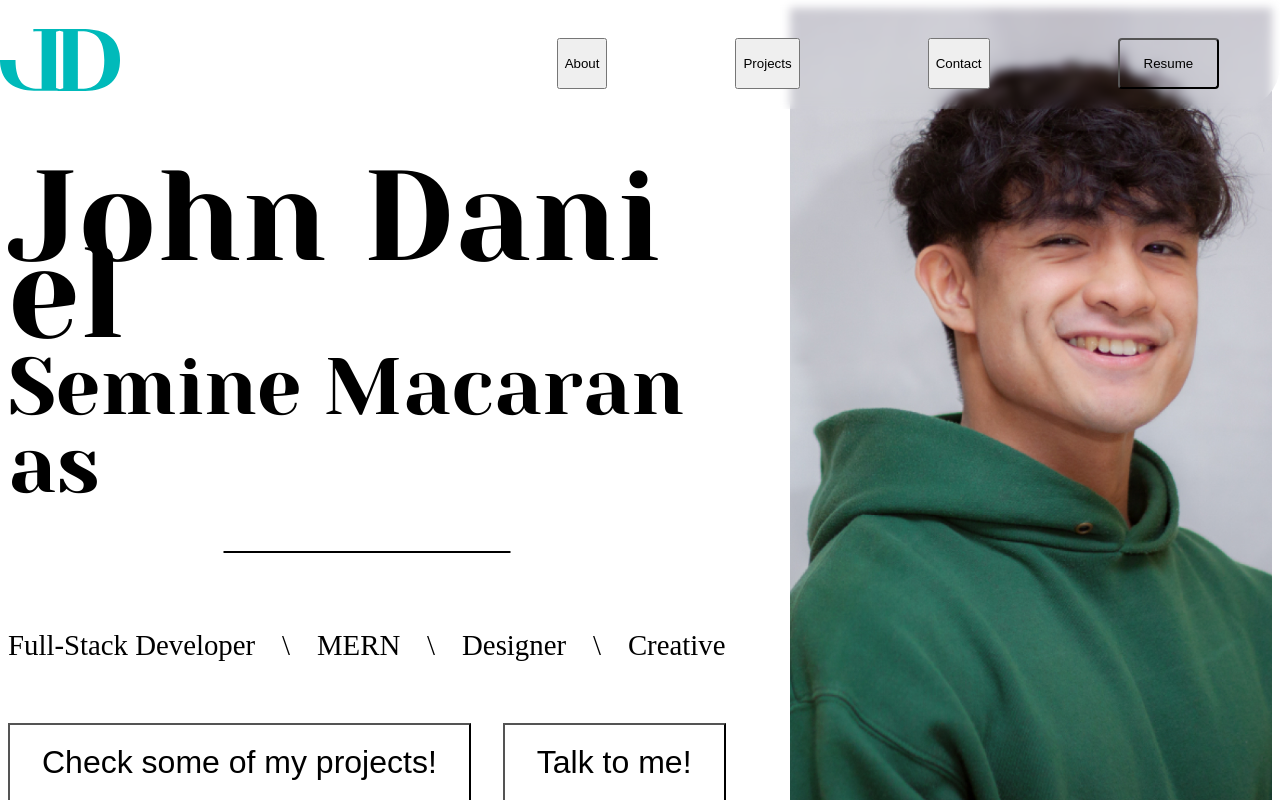
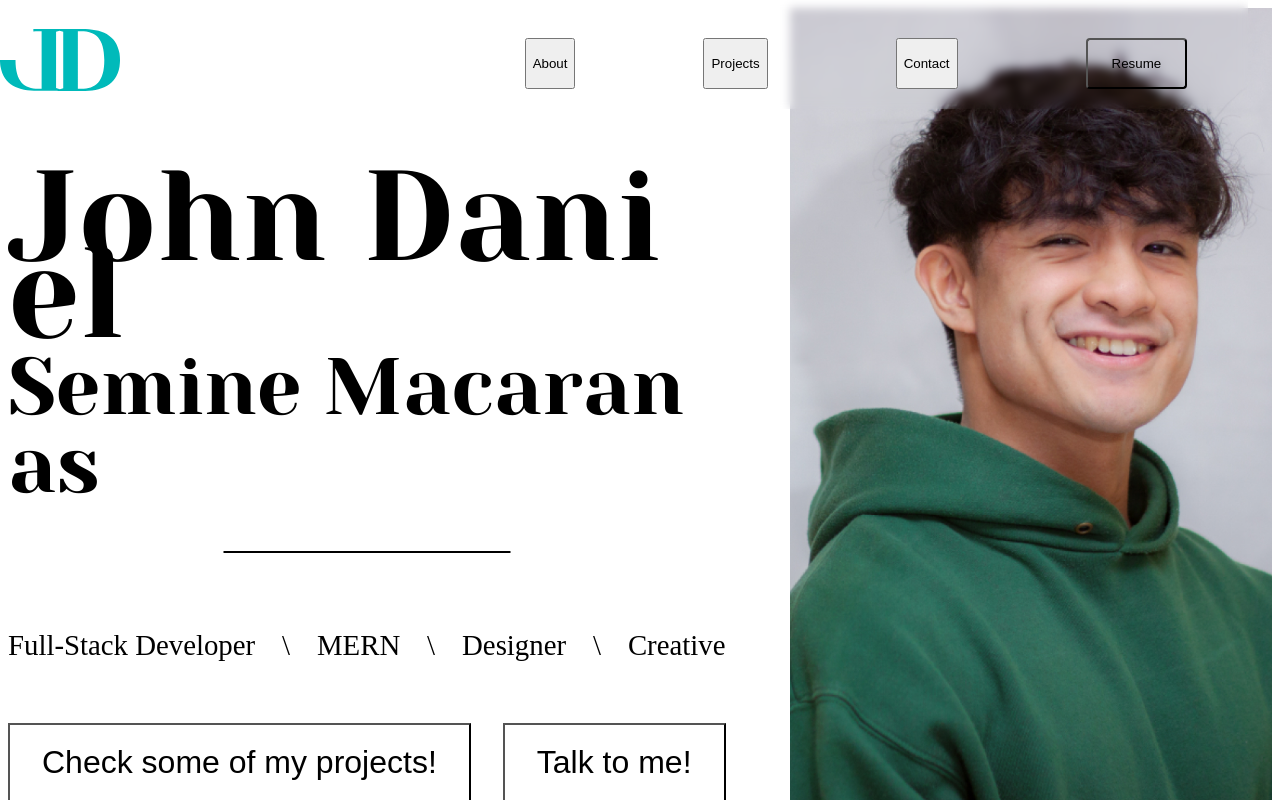
Before and after one commit to John-Kodes/portfolio-v2, a Next.js app: page / in a window 1280 px wide. Shown: the top 800 px of the page. Built offline with nearby package versions, Linux system fonts and the light colour scheme.

Commit message:
BUGFIX: navpage now disappears when section btn is pressed

```diff
--- a/components/Nav.js
+++ b/components/Nav.js
@@ -19,7 +19,7 @@ const Nav = ({ inView }) => {
 
   const MobileScrollTo = (section) => {
     scrollToHandler(section);
-    setIsActive(true);
+    setIsActive(false);
   };
 
   // Finds scroll direction
--- a/styles/Nav.module.scss
+++ b/styles/Nav.module.scss
@@ -63,6 +63,7 @@
   padding: 1.2rem 3.8rem;
   border-radius: 0 0 2.7rem 2.7rem;
   box-shadow: 0 4px 2rem var(--boxShadowColor200);
+  margin-right: 2rem;
 
   backdrop-filter: blur(5px);
   transition: all 0.2s;
```
